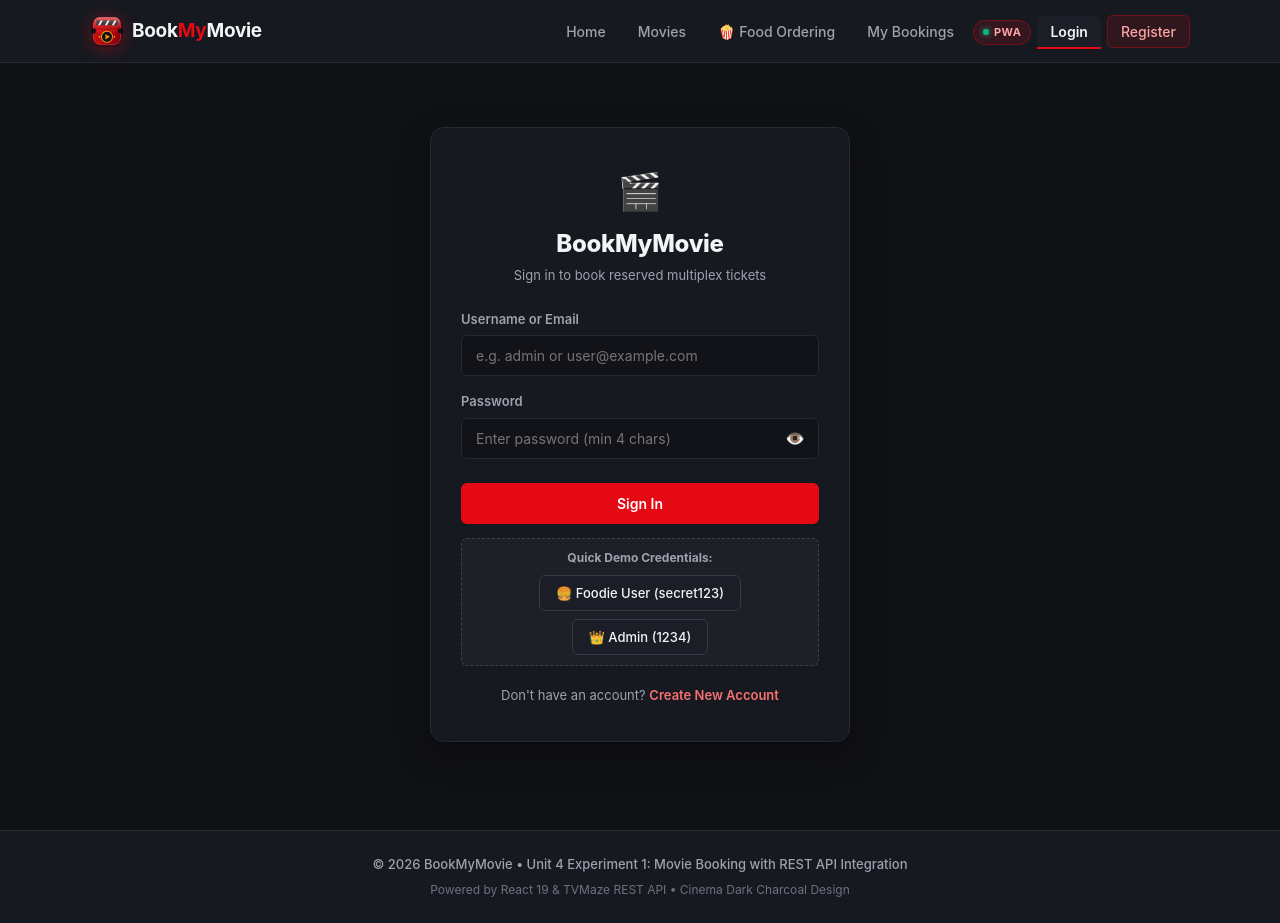
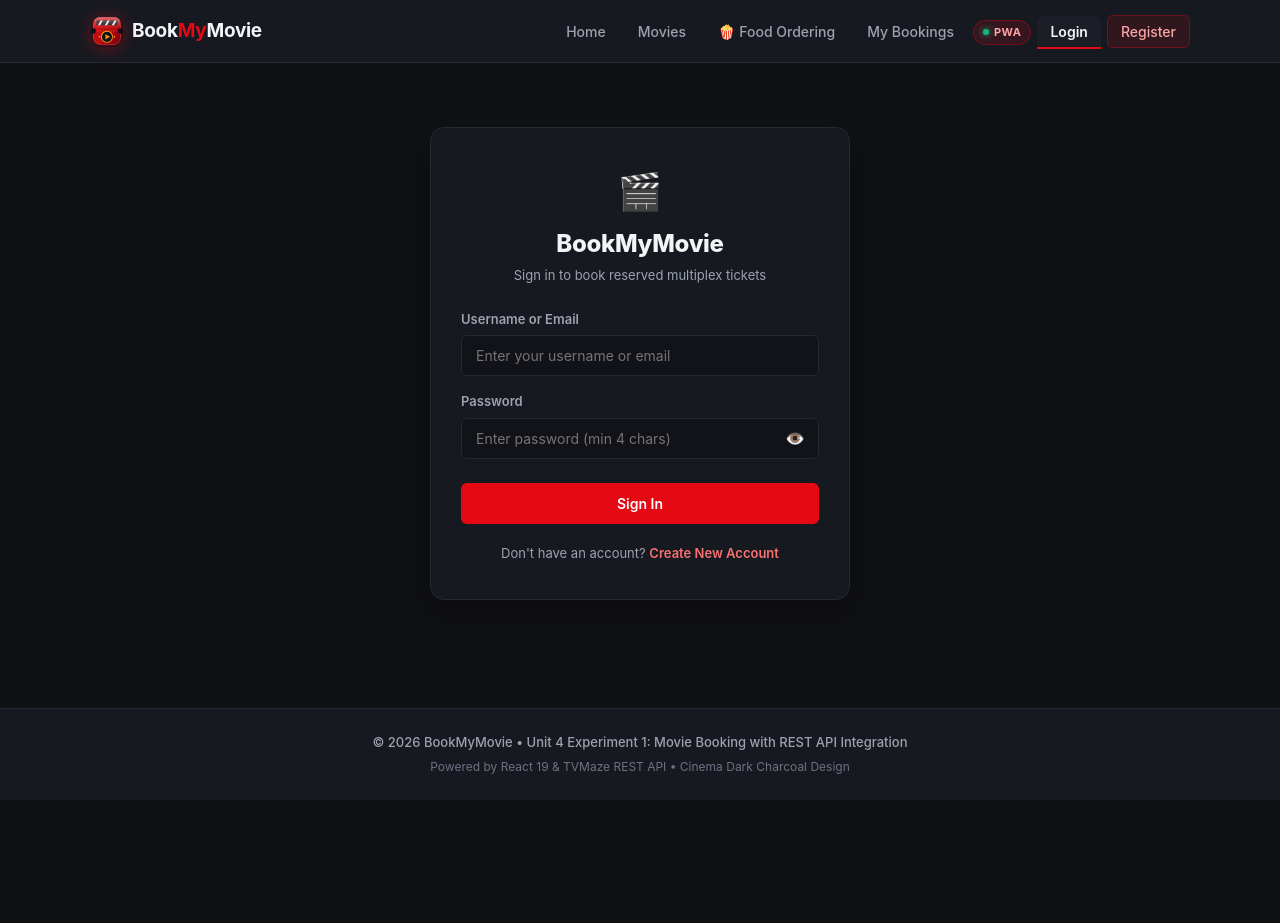
Before and after one commit to niranjanmardi/BookMyMovie, a React (Vite) app: page /login in a window 1280 px wide. After the commit the page ends 800 px from the top, so only its background shows below. Built offline with nearby package versions, Linux system fonts and the light colour scheme; no server answers.

Commit message:
style: remove demo credentials buttons from login UI

```diff
--- a/src/components/Login.jsx
+++ b/src/components/Login.jsx
@@ -171,7 +171,7 @@ function Login({ onSuccess, redirectTo }) {
               id="login-identifier"
               type="text"
               className="form-input"
-              placeholder="e.g. admin or user@example.com"
+              placeholder="Enter your username or email"
               value={identifier}
               onChange={(e) => {
                 setIdentifier(e.target.value);
@@ -228,37 +228,6 @@ function Login({ onSuccess, redirectTo }) {
           </button>
         </form>
 
-        {/* Demonstration credentials helper */}
-        <div className="demo-credentials-hint">
-          <p style={{ marginBottom: '8px' }}>
-            <strong>Quick Demo Credentials:</strong>
-          </p>
-          <div style={{ display: 'flex', gap: '8px', justifyContent: 'center', flexWrap: 'wrap' }}>
-            <button
-              type="button"
-              className="btn-secondary btn-sm"
-              onClick={() => {
-                setIdentifier('foodie_user');
-                setPassword('secret123');
-                setValidationError('');
-              }}
-            >
-              🍔 Foodie User (secret123)
-            </button>
-            <button
-              type="button"
-              className="btn-secondary btn-sm"
-              onClick={() => {
-                setIdentifier('admin');
-                setPassword('1234');
-                setValidationError('');
-              }}
-            >
-              👑 Admin (1234)
-            </button>
-          </div>
-        </div>
-
         {/* Register Account Switch */}
         <div className="auth-switch-link">
           <p>
```
